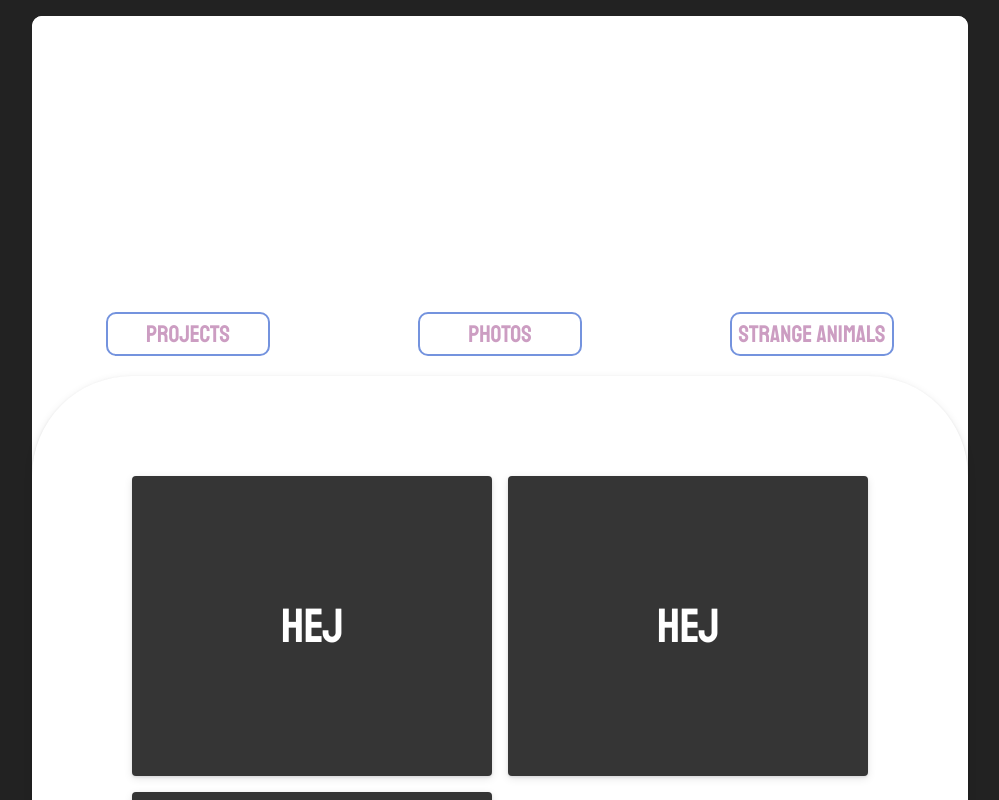
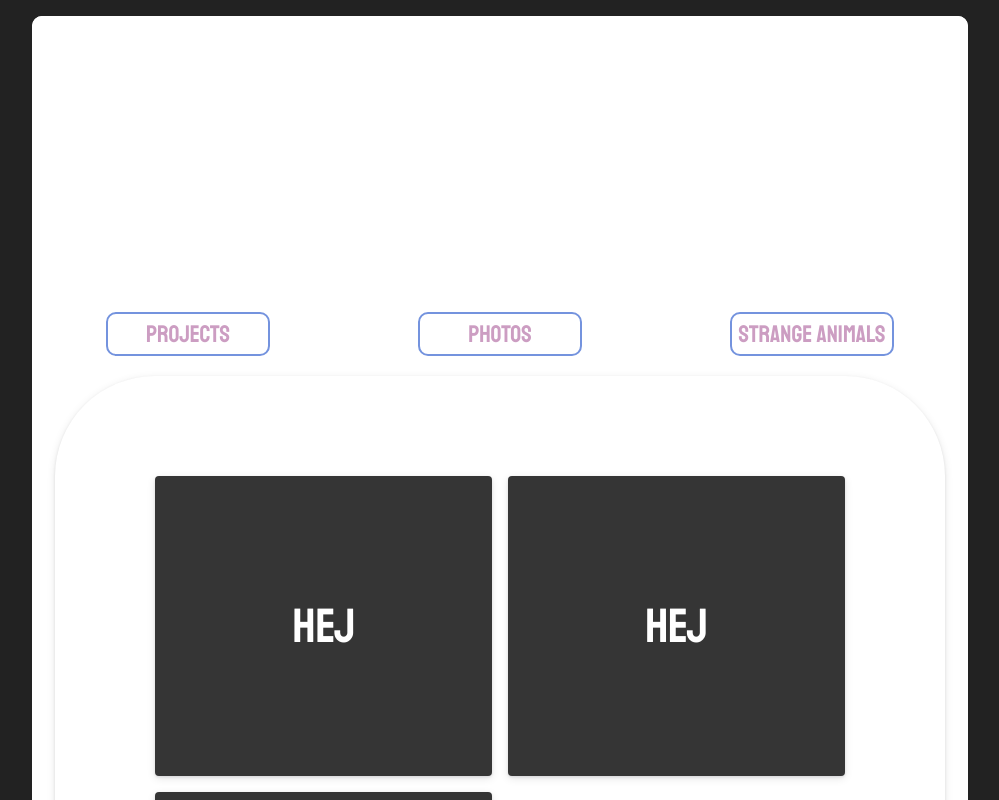
Before and after one commit to olvard/supreme-potato, a React (Create React App) app in the folder portfolio/: page / in a window 1280 px wide. Shown: the top 800 px of the page, without its empty margins (140-1139 px from the left). Built offline with nearby package versions, Linux system fonts and the light colour scheme; no server answers.

Commit message:
minor style fixes

```diff
--- a/portfolio/src/App.js
+++ b/portfolio/src/App.js
@@ -57,6 +57,7 @@ function App() {
           </ul>
           <Outlet />
         </div>
+        <div className='centering'>
           <div className='content'>
             <Routes>
               <Route
@@ -98,6 +99,7 @@ function App() {
           </div>
         </div>
       </div>
+    </div>
   )
 }
 
--- a/portfolio/src/styles/App.css
+++ b/portfolio/src/styles/App.css
@@ -14,11 +14,12 @@ body{
   display: flex;
   flex-direction: column;
   align-items: center;
+
 }
 
 .App {
   width: 70w;
-  height: 100vh;
+  height: fit-content;
   border-radius: 10px;
   margin-top: 2vh;
   background-color: white;
@@ -74,13 +75,21 @@ body{
   color: #7493DE;
 }
 
+.centering{
+  display: flex;
+  align-items: center;
+  justify-content: center;
+
+}
+
 
 .content{
   background-color: white;
-  width: 100%;
+  width: 95%;
   height: 100%;
   border-top-right-radius : 100px;
   border-top-left-radius : 100px;
   margin-top: 20px;
   box-shadow: rgba(3, 8, 20, 0.1) 0px 0.15rem 0.5rem, rgba(2, 8, 20, 0.1) 0px 0.075rem 0.175rem;
+
 }
```
Lines whose indentation alone changed are shown as unchanged.
